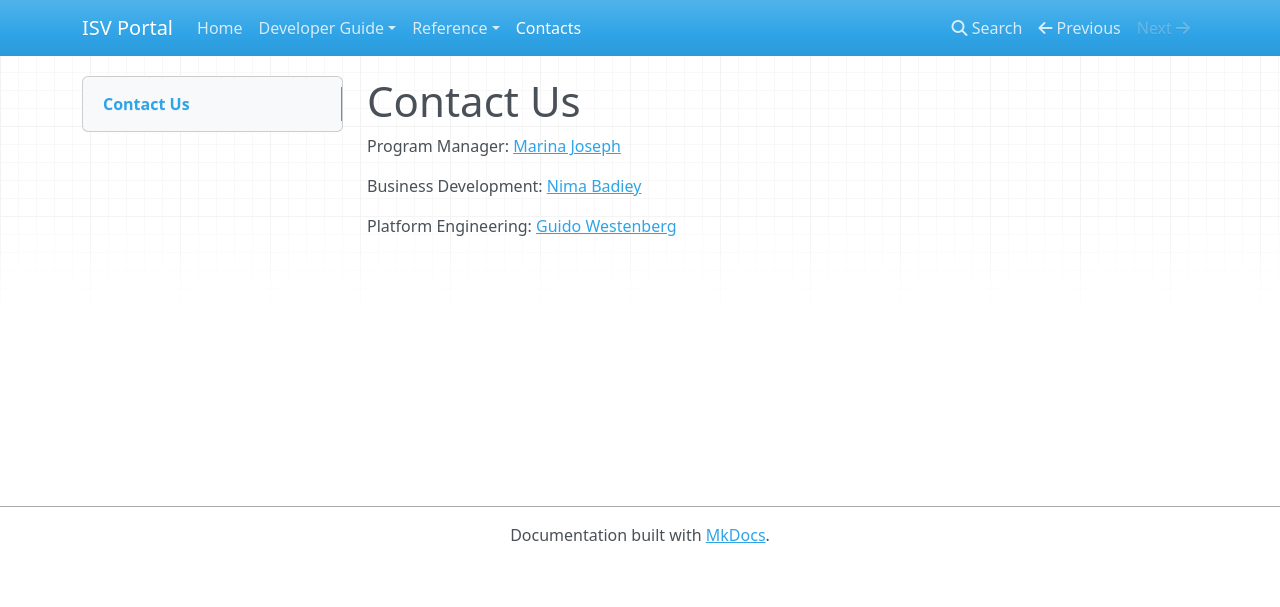
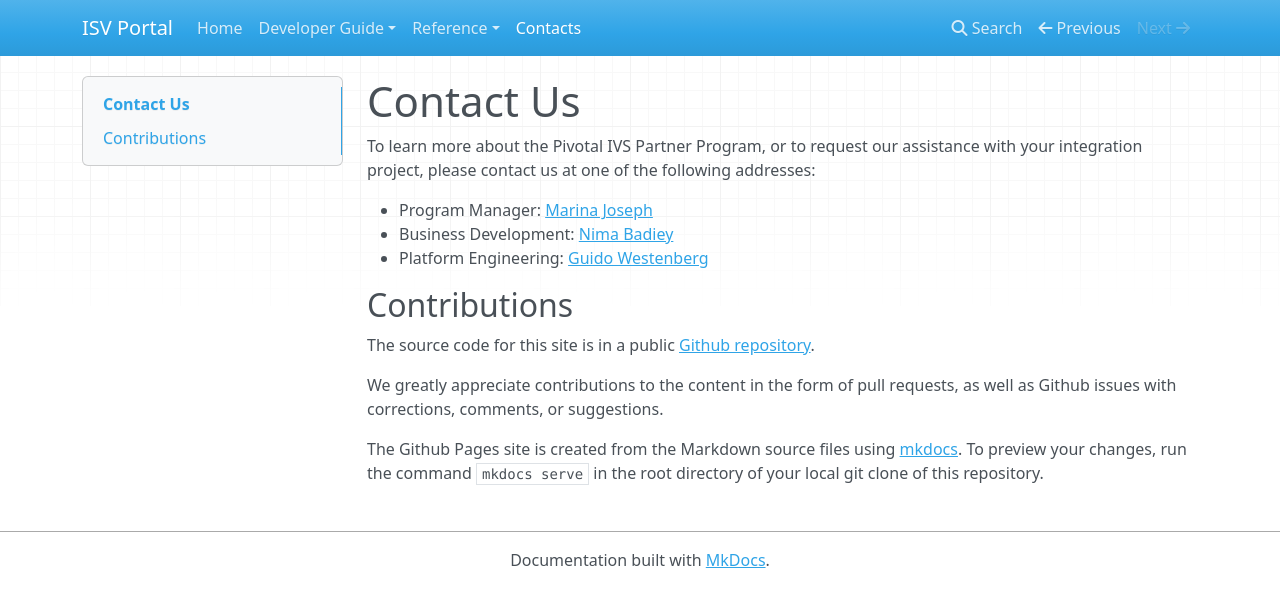
Before and after one commit to vmware-archive/isv-portal, an MkDocs documentation site: the page built from docs/contacts.md, in a window 1280 px wide. Shown: the top 607 px of the page. Built offline with MkDocs 1.6.1, drawn with Linux system fonts in a browser that asks for light colours; nearby versions of some CDN libraries; old or Windows-style settings are respelled for this version of MkDocs.

```diff
--- a/docs/contacts.md
+++ b/docs/contacts.md
@@ -1,7 +1,23 @@
 # Contact Us
 
-Program Manager: [Marina Joseph](mailto:mjoseph@pivotal.io)
+To learn more about the Pivotal IVS Partner Program, or to request
+our assistance with your integration project, please contact us at
+one of the following addresses:
 
-Business Development: [Nima Badiey](mailto:nbadiey@pivotal.io)
+- Program Manager: [Marina Joseph](mailto:mjoseph@pivotal.io)
+- Business Development: [Nima Badiey](mailto:nbadiey@pivotal.io)
+- Platform Engineering: [Guido Westenberg](mailto:gwestenberg@pivotal.io)
 
-Platform Engineering: [Guido Westenberg](mailto:gwestenberg@pivotal.io)
+## Contributions
+
+The source code for this site is in a public
+[Github repository](https://github.com/cf-platform-eng/isv-portal).
+
+We greatly appreciate contributions to the content in the form of pull
+requests, as well as Github issues with corrections, comments, or
+suggestions.
+
+The Github Pages site is created from the Markdown source files using
+[mkdocs](http://www.mkdocs.org/). To preview your changes, run the
+command `mkdocs serve` in the root directory of your local git clone
+of this repository.
```
Also changed, not shown: README.md (+11 -0 lines).
